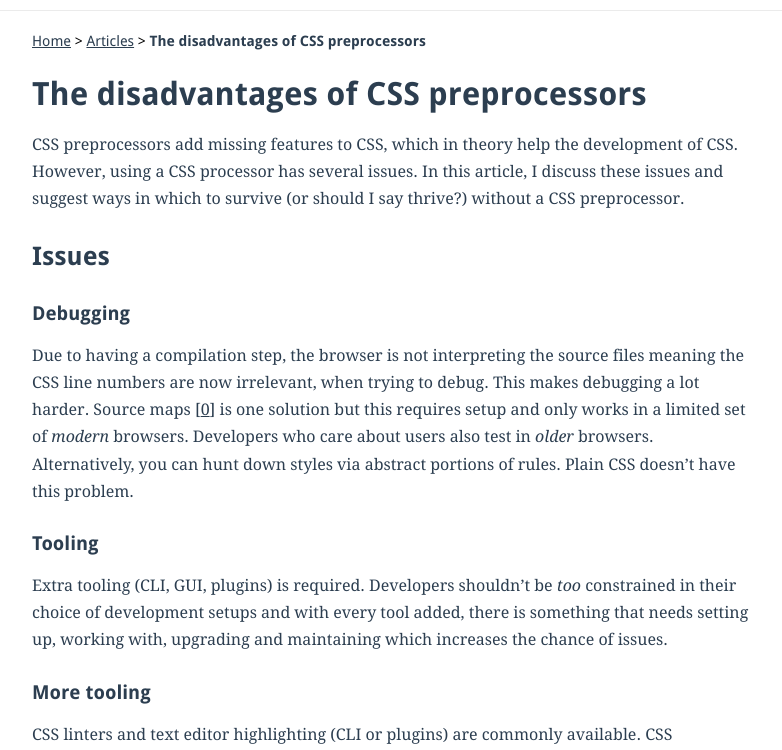
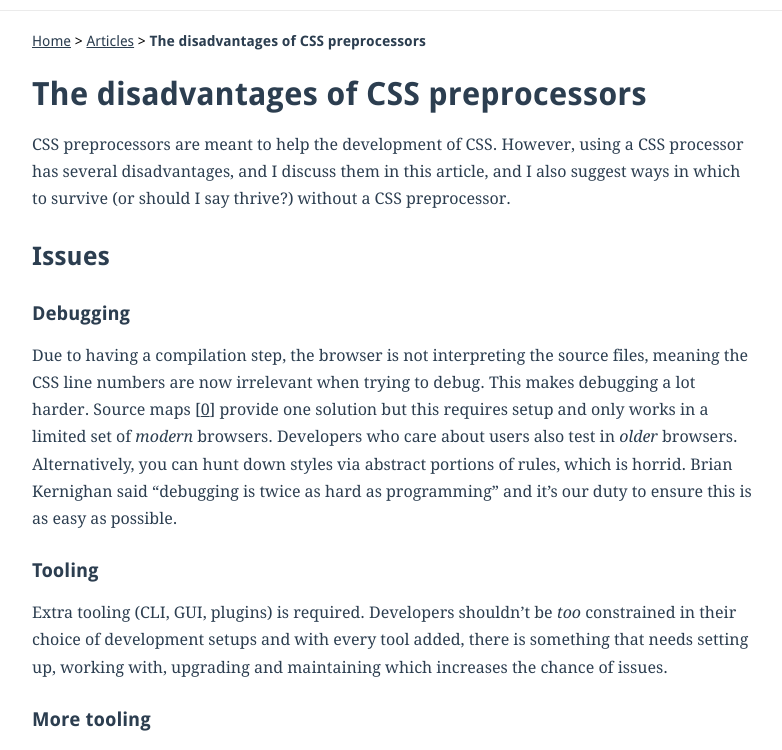
Before and after one commit to adamsilver/adamsilver.io-jekyll, a Jekyll site: the page built from _posts/2015-05-05-the-disadvantages-of-css-preprocessors.md, in a window 1280 px wide and 900 px high, cut to the strip 150-900 px from the top of the window. Shown: the whole strip, without its empty margins (248-1030 px from the left). Built offline with Jekyll 4.4.1, drawn with Linux system fonts in a browser that asks for light colours; Markdown is read by kramdown in place of the engine named in the settings; some of the changed text lies outside the part shown.

Commit message:
Updated article

```diff
--- a/_posts/2015-05-05-the-disadvantages-of-css-preprocessors.md
+++ b/_posts/2015-05-05-the-disadvantages-of-css-preprocessors.md
@@ -5,13 +5,13 @@ date:   2015-05-05 09:00:01
 categories: css
 ---
 
-CSS preprocessors add missing features to CSS, which in theory help  the development of CSS. However, using a CSS processor has several issues. In this article, I discuss these issues and suggest ways in which to survive (or should I say thrive?) without a CSS preprocessor.
+CSS preprocessors are meant to help the development of CSS. However, using a CSS processor has several disadvantages, and I discuss them in this article, and I also suggest ways in which to survive (or should I say thrive?) without a CSS preprocessor.
 
 ## Issues
 
 ### Debugging
 
-Due to having a compilation step, the browser is not interpreting the source files meaning the CSS line numbers are now irrelevant, when trying to debug. This makes debugging a lot harder. Source maps [[0](#ref0)] is one solution but this requires setup and only works in a limited set of *modern* browsers. Developers who care about users also test in *older* browsers. Alternatively, you can hunt down styles via abstract portions of rules. Plain CSS doesn't have this problem.
+Due to having a compilation step, the browser is not interpreting the source files, meaning the CSS line numbers are now irrelevant when trying to debug. This makes debugging a lot harder. Source maps [[0](#ref0)] provide one solution but this requires setup and only works in a limited set of *modern* browsers. Developers who care about users also test in *older* browsers. Alternatively, you can hunt down styles via abstract portions of rules, which is horrid. Brian Kernighan said "debugging is twice as hard as programming" and it's our duty to ensure this is as easy as possible.
 
 ### Tooling
 
@@ -52,6 +52,8 @@ Variables can be achieved by using comma-delimited CSS selectors, as follows:
 		color: red;
 	}
 
+Note: you can't share the same colour for background-color and other CSS property names.
+
 ### Mixins
 
 Just like variables, mixins can be achieved by using comma-delimited CSS selectors, as follows:
```
Also changed, not shown: other parts of _posts/2015-05-05-the-disadvantages-of-css-preprocessors.md (+1 -1 lines).
